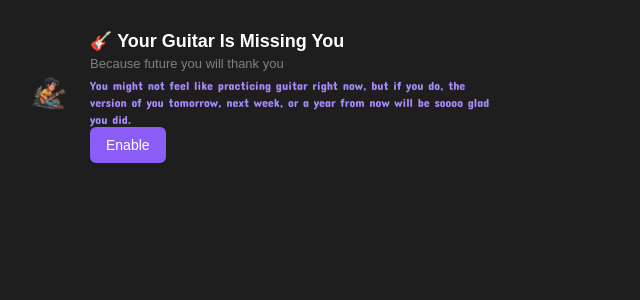
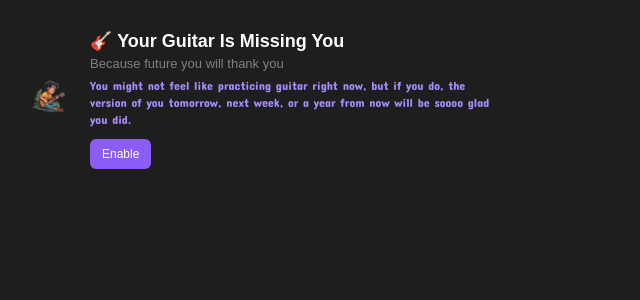
Before and after one commit to lynchtsean/Capstone2025, a Flask app: page / in a window 1280 px wide. Shown: the top 300 px of the page, without its empty margins (0-640 px from the left). Run offline with Flask 3, Linux system fonts and the light colour scheme.

Commit message:
some changes to the enable btn fe

```diff
--- a/antoine/templates/index.html
+++ b/antoine/templates/index.html
@@ -37,10 +37,11 @@
       background-color: #8b5cf6;
       color: white;
       border: none;
-      padding: 10px 16px;
-      font-size: 14px;
+      padding: 8px 12px;
+      font-size: 12px;
       cursor: pointer;
       border-radius: 6px;
+      margin-top: 12px;
     }
     .enable-btn:hover {
       background-color: #7c3aed;
```
